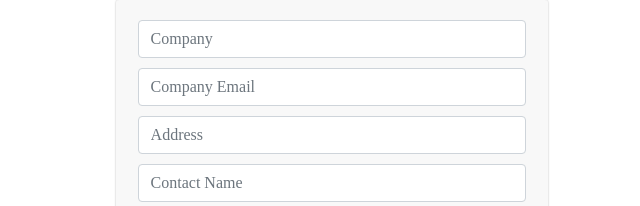
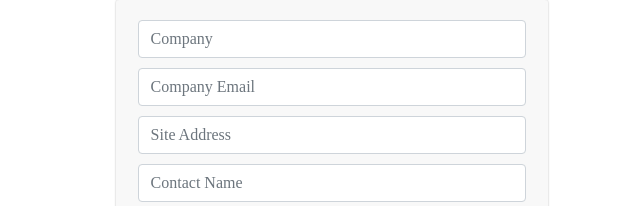
Before and after one commit to nateweis/agreementForm, a React (Create React App) app: page / in a window 1280 px wide. Shown: the part 191-397 px from the top of the page, without its empty margins (308-948 px from the left). Built offline with nearby package versions, Linux system fonts and the light colour scheme; a web font is replaced by a local one.

Commit message:
changed text

```diff
--- a/src/Form.js
+++ b/src/Form.js
@@ -200,7 +200,7 @@ class Form extends Component {
                   <textarea name="message" wrap="hard" cols="30" rows="10" value={this.state.email} style={{opacity:'0', position:'absolute', zIndex: '-100'}} readOnly></textarea>
                   <div className="formInput"><input className="form-control" type="text" placeholder="Company" name="company_name" onChange={this.formChange} /></div>
                   <div className="formInput"><input className="form-control" type="text" placeholder="Company Email" name="company_email" onChange={this.formChange} /></div>
-                  <div className="formInput"><input className="form-control" type="text" placeholder="Address" name="company_address" onChange={this.formChange} /></div>
+                  <div className="formInput"><input className="form-control" type="text" placeholder="Site Address" name="company_address" onChange={this.formChange} /></div>
                   <div className="formInput"><input className="form-control" type="text" placeholder="Contact Name" name="contact_name" onChange={this.formChange} /></div>
                   <div className="formInput"><input className="form-control" type="text" placeholder="Contact Number" name="contact_number" onChange={this.formChange} /></div>
                 </form>
```
